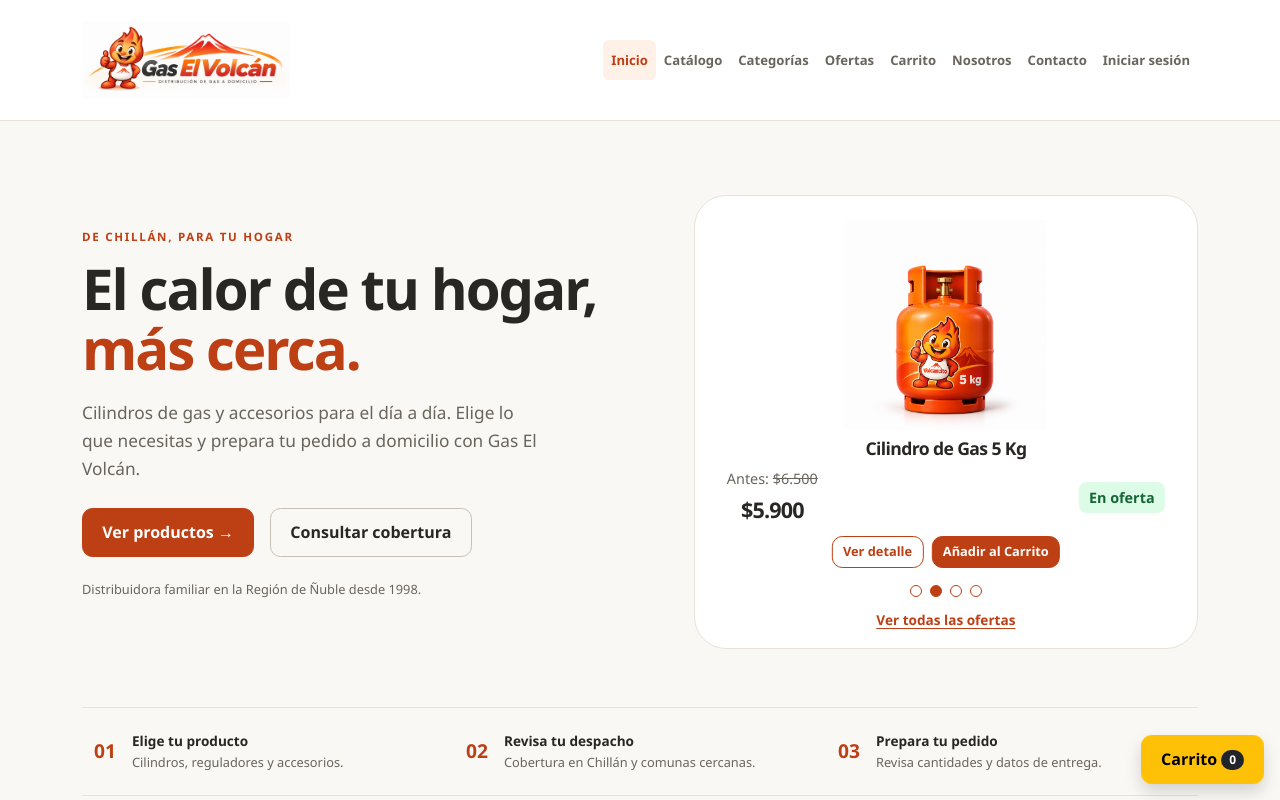
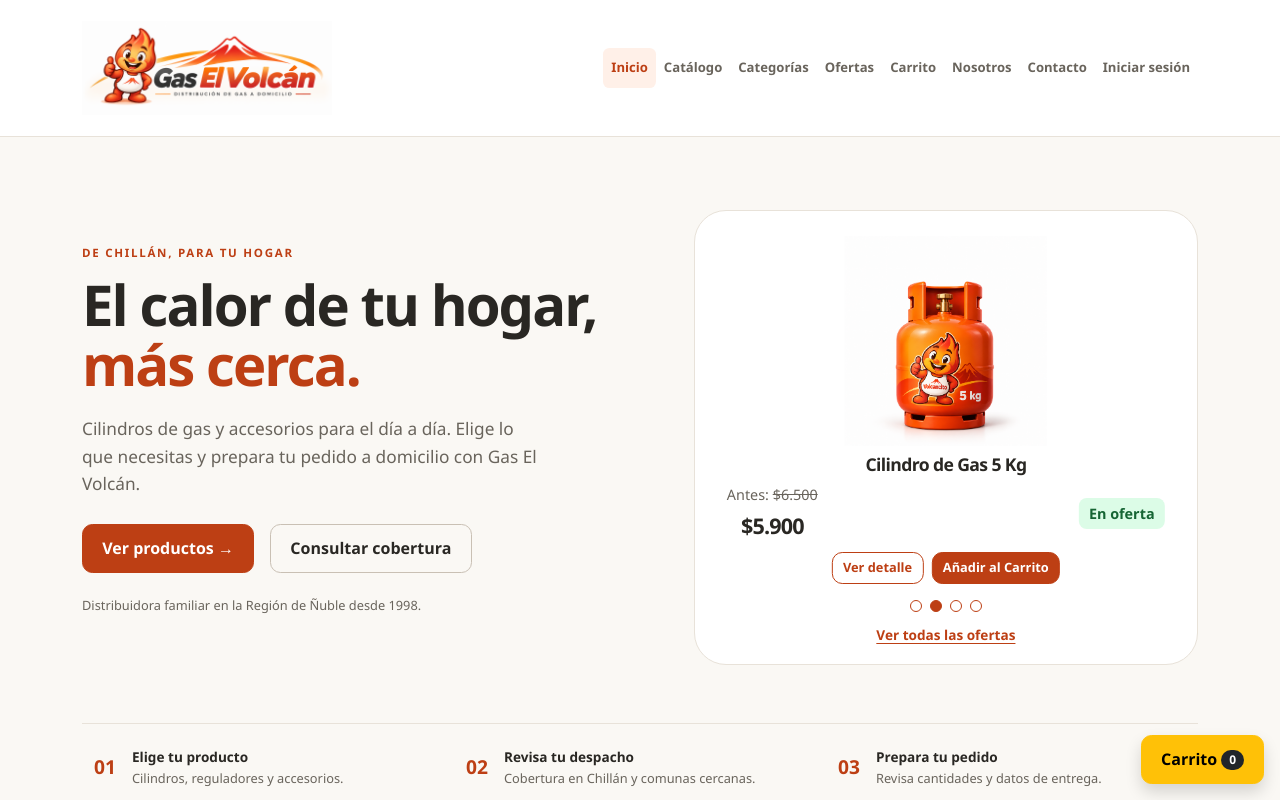
Before and after one commit to Croix77/GasvolcanReact, a React (Vite) app: page / in a window 1280 px wide. Shown: the top 800 px of the page. Built offline with nearby package versions, Linux system fonts and the light colour scheme.

Commit message:
style: ampliar banner de cabecera

```diff
--- a/src/components/NavbarApp.jsx
+++ b/src/components/NavbarApp.jsx
@@ -21,8 +21,8 @@ function NavbarApp({ totalPedidos = 0 }) {
             className="marca-banner"
             src="/img/banner-gas-el-volcan.png"
             alt="Gas El Volcán, distribución de gas a domicilio"
-            width="208"
-            height="78"
+            width="250"
+            height="94"
           />
         </Navbar.Brand>
         <Navbar.Toggle
--- a/src/index.css
+++ b/src/index.css
@@ -102,7 +102,7 @@ a:hover {
 }
 .marca-banner {
   display: block;
-  width: clamp(150px, 18vw, 208px);
+  width: clamp(180px, 21vw, 250px);
   height: auto;
 }
 .navegacion .nav-link {
```
